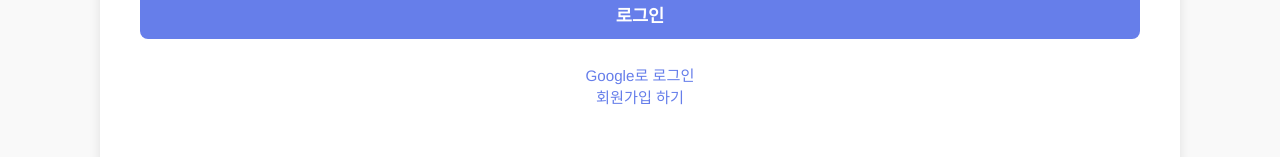
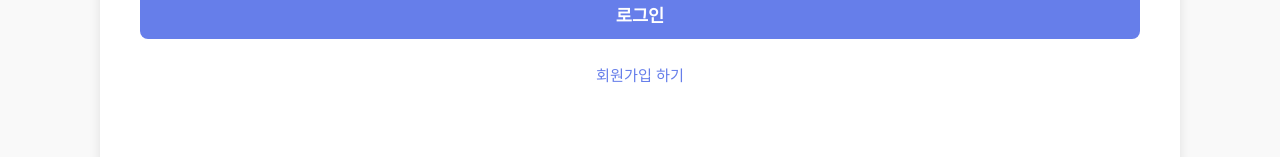
Before and after one commit to HwangJuseok/dmu_sound, a React (Create React App) app in the folder frontend/: page /login in a window 1280 px wide. Shown: the part 344-501 px from the top of the page. Built offline with nearby package versions, Linux system fonts and the light colour scheme.

Commit message:
로그인.jsx에서 google로 로그인 일단 빼놈
아예삭제함

```diff
--- a/frontend/src/pages/Login.jsx
+++ b/frontend/src/pages/Login.jsx
@@ -64,7 +64,7 @@ const Login = () => {
                 </button>
             </form>
             <div className="login-links">
-                <a href="/oauth2/authorization/google">Google로 로그인</a><br />
+
                 <a href="/auth/register">회원가입 하기</a>
             </div>
         </div>
```
